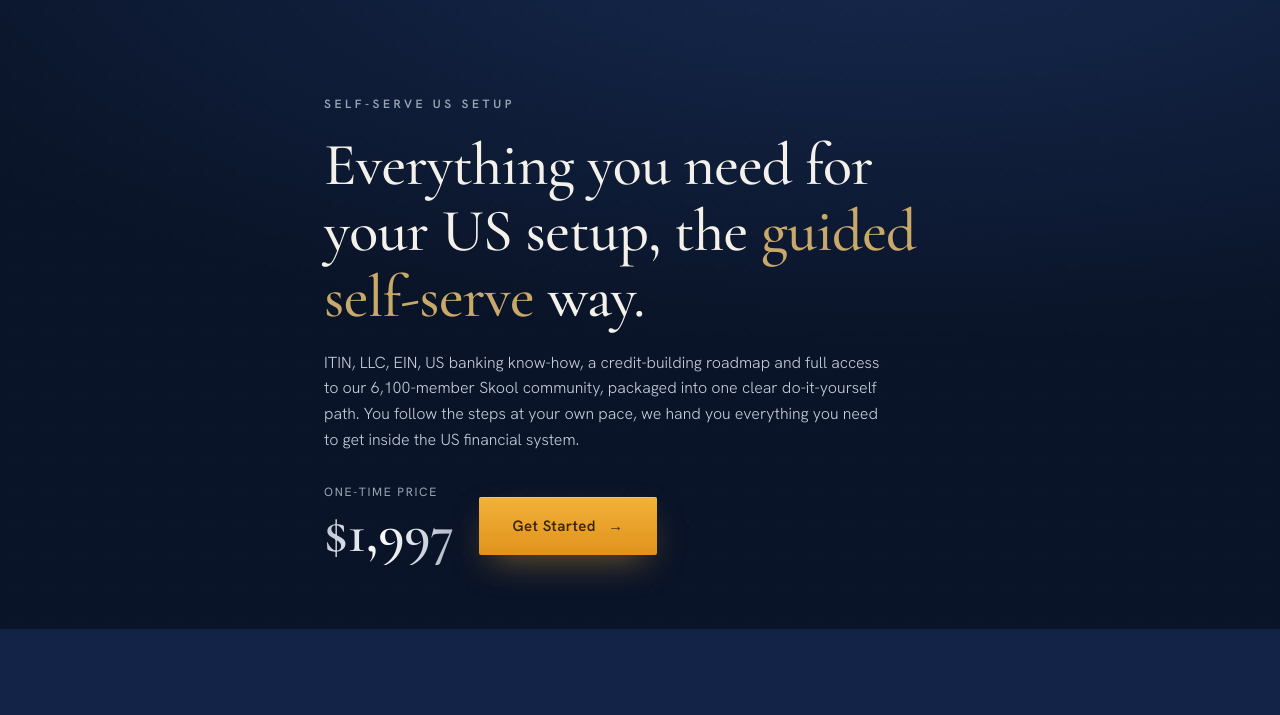
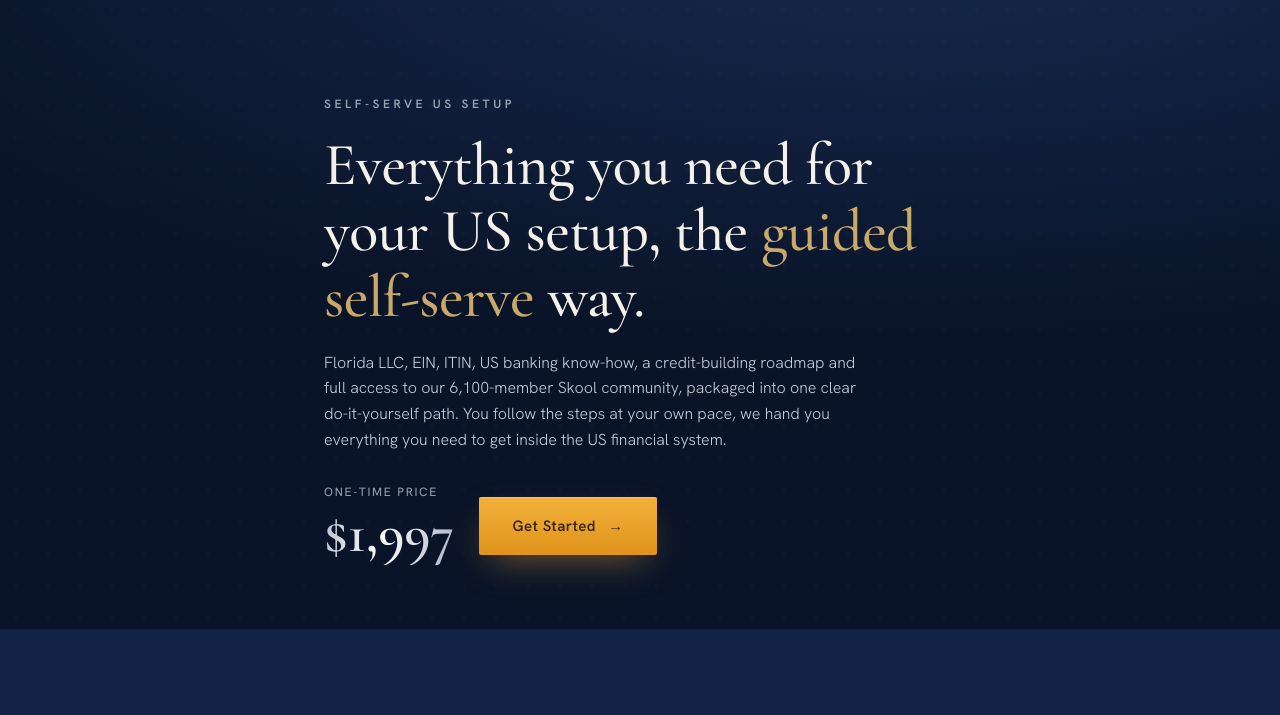
Before and after one commit to Marvinhaemke/american-leverage, a website: page self-serve.html in a window 1280 px wide. Shown: the part 66-781 px from the top of the page. Drawn offline with nearby package versions, Linux system fonts and the light colour scheme.

Commit message:
Update self-serve.html

```diff
--- a/self-serve.html
+++ b/self-serve.html
@@ -152,7 +152,7 @@ h1,h2,h3{font-family:var(--serif);font-weight:500;margin:0;line-height:1.1;lette
   <div class="wrap hero-inner">
     <p class="eyebrow">Self-Serve US Setup</p>
     <h1 class="h1">Everything you need for your US setup, the <span class="gold">guided self-serve</span> way.</h1>
-    <p class="lede">ITIN, LLC, EIN, US banking know-how, a credit-building roadmap and full access to our 6,100-member Skool community, packaged into one clear do-it-yourself path. You follow the steps at your own pace, we hand you everything you need to get inside the US financial system.</p>
+    <p class="lede">Florida LLC, EIN, ITIN, US banking know-how, a credit-building roadmap and full access to our 6,100-member Skool community, packaged into one clear do-it-yourself path. You follow the steps at your own pace, we hand you everything you need to get inside the US financial system.</p>
 
     <div class="price-row">
       <div class="price-tag">
```
